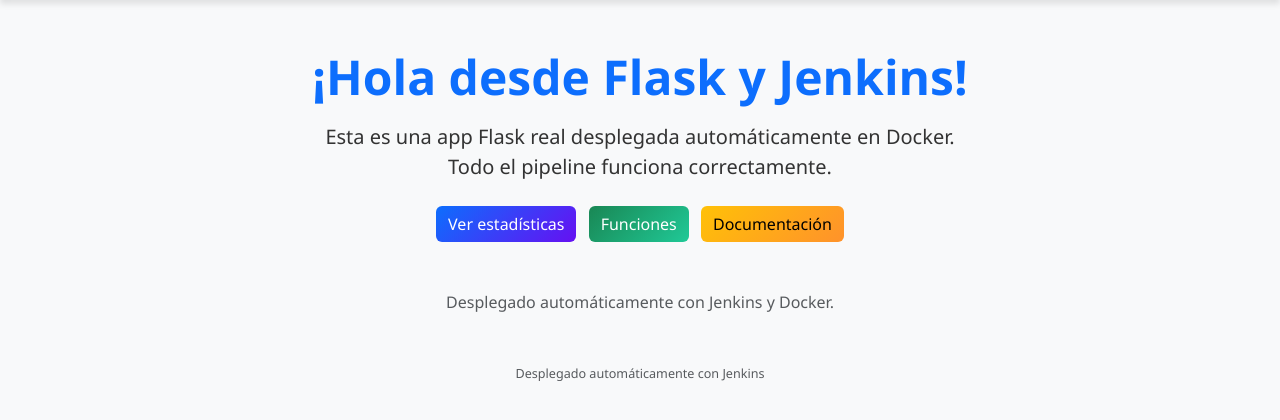
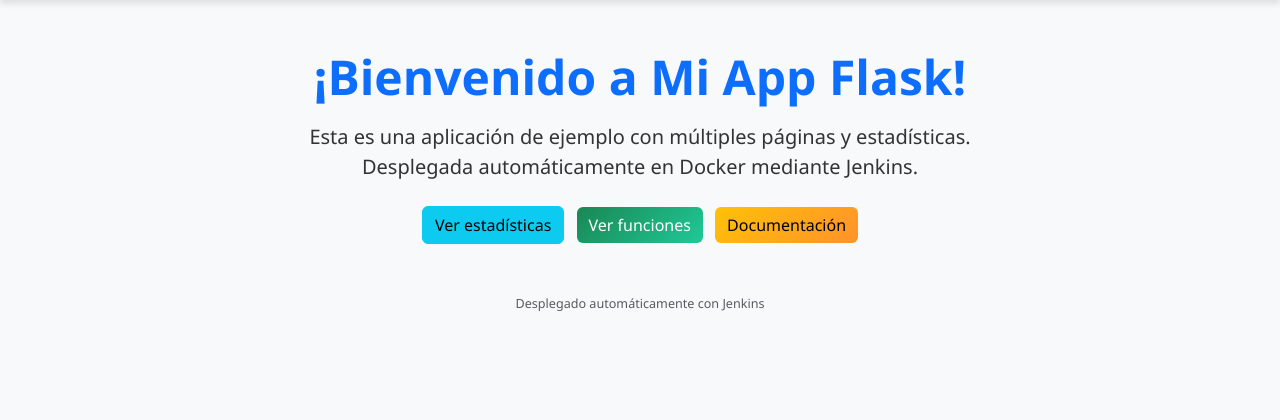
Before and after one commit to mcollado-dev/miapp-flask, a Flask app: page / in a window 1280 px wide. Shown: the part 56-476 px from the top of the page. Run offline with Flask 3, Linux system fonts and the light colour scheme.

Commit message:
Update index.html

```diff
--- a/templates/index.html
+++ b/templates/index.html
@@ -1,24 +1,16 @@
 {% extends "base.html" %}
 
 {% block content %}
-<div class="text-center mt-5 fade-in">
-
-    <h1 class="display-5 fw-bold text-primary">¡Hola desde Flask y Jenkins!</h1>
-
+<div class="text-center mt-5">
+    <h1 class="display-5 fw-bold text-primary">¡Bienvenido a Mi App Flask!</h1>
     <p class="lead mt-3">
-        Esta es una app Flask real desplegada automáticamente en Docker.<br>
-        Todo el pipeline funciona correctamente.
+        Esta es una aplicación de ejemplo con múltiples páginas y estadísticas.<br>
+        Desplegada automáticamente en Docker mediante Jenkins.
     </p>
-
     <div class="mt-4">
-        <a href="{{ url_for('estadisticas') }}" class="btn btn-primary me-2" role="button" aria-label="Ir a la página de estadísticas">Ver estadísticas</a>
-        <a href="{{ url_for('funciones') }}" class="btn btn-success me-2" role="button" aria-label="Ir a la página de funciones">Funciones</a>
-        <a href="{{ url_for('documentacion') }}" class="btn btn-warning" role="button" aria-label="Ir a la página de documentación">Documentación</a>
+        <a href="/estadisticas" class="btn btn-info me-2">Ver estadísticas</a>
+        <a href="/funciones" class="btn btn-success me-2">Ver funciones</a>
+        <a href="/documentacion" class="btn btn-warning">Documentación</a>
     </div>
-
-    <div class="mt-5">
-        <p class="text-muted">Desplegado automáticamente con Jenkins y Docker.</p>
-    </div>
-
 </div>
 {% endblock %}
```
